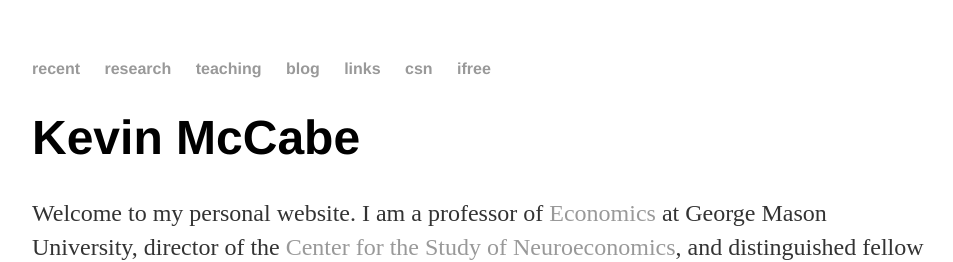
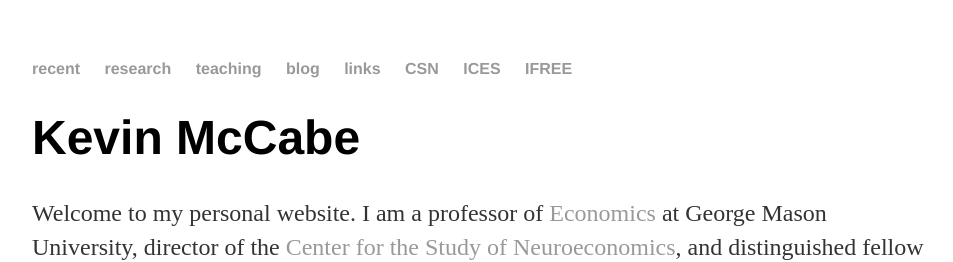
Before and after one commit to Kmccabe/KAM.github.io, a Jekyll site: the page built from index.html, in a window 1280 px wide. Shown: the top 262 px of the page, without its empty margins (160-1113 px from the left). Built offline with Jekyll 4.4.1, drawn with Linux system fonts in a browser that asks for light colours.

Commit message:
Update default.html

```diff
--- a/_layouts/default.html
+++ b/_layouts/default.html
@@ -13,8 +13,9 @@
 				<li><a href="/teaching">teaching</a></li>
 	        		<li><a href="/blog">blog</a></li>
 				<li><a href="/links">links</a></li>
-				<li><a href="/csn">csn</a></li>
-				<li><a href="/ifree">ifree</a></li>
+				<li><a href="/csn">CSN</a></li>
+				<li><a href="/ices">ICES</a></li>
+				<li><a href="/ifree">IFREE</a></li>
 	    		</ul>
 			</nav>
 			<div class="container">
```
